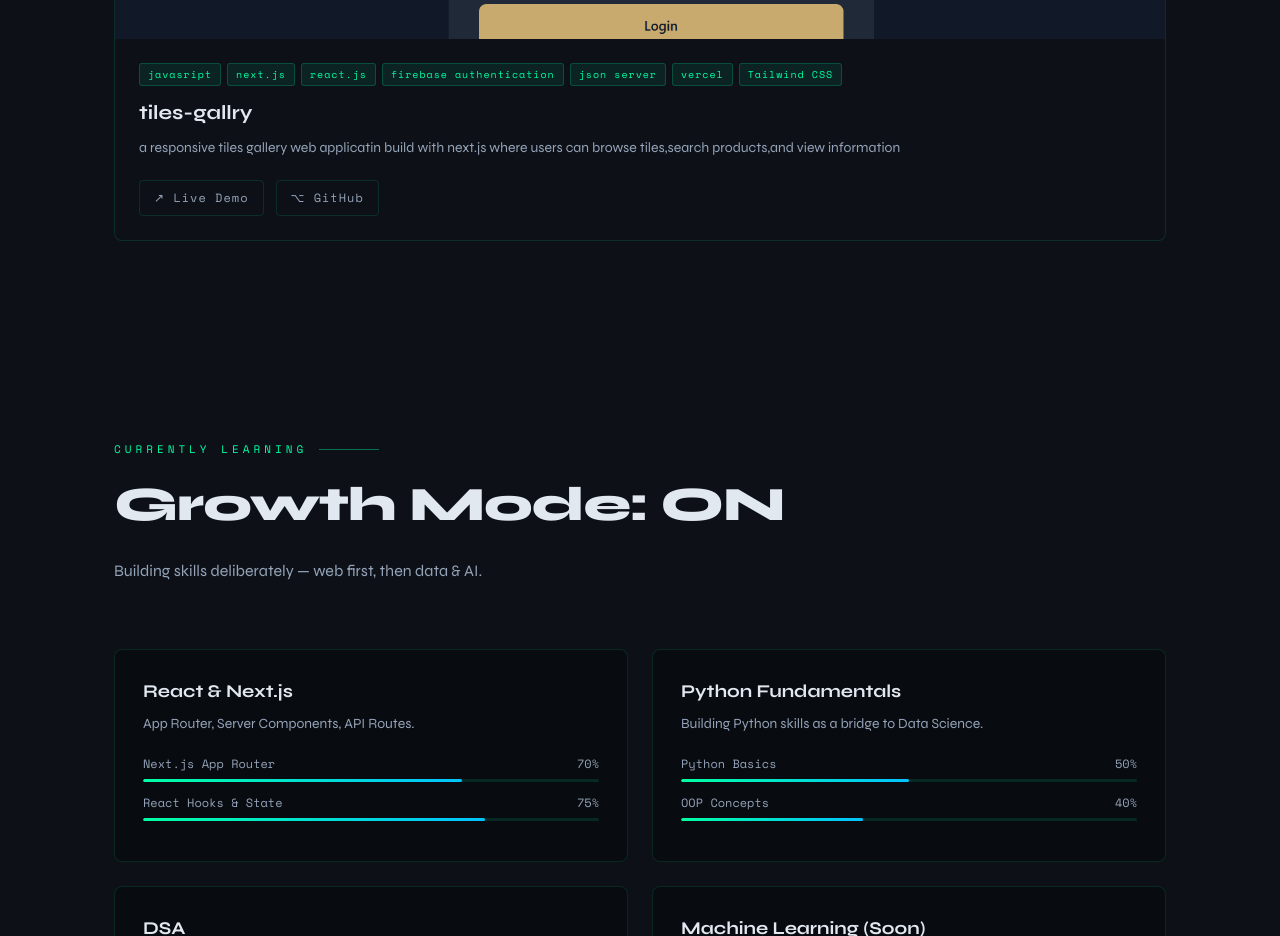
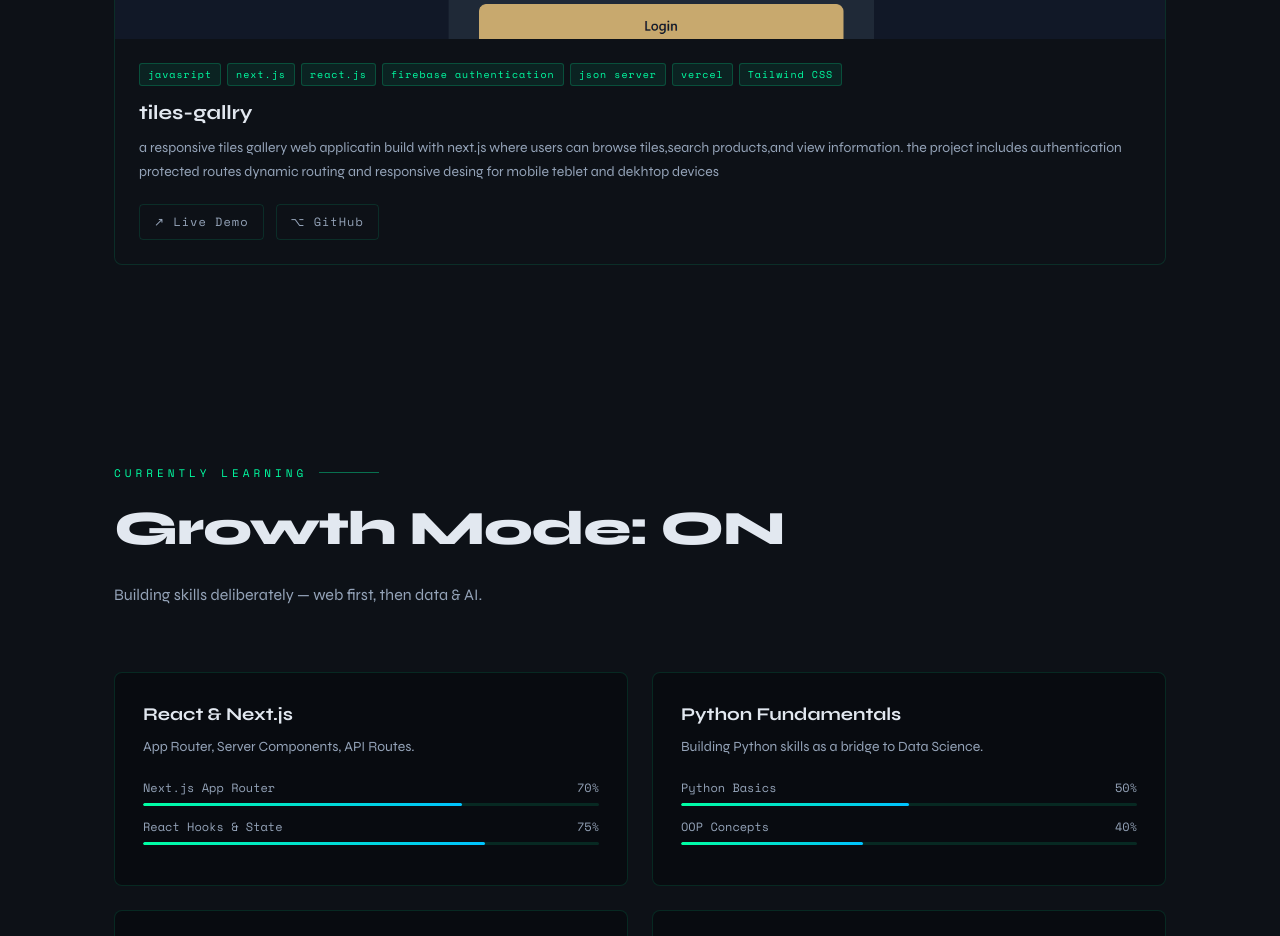
Before and after one commit to mouislambd/my-portfolio, a Next.js app: page / in a window 1280 px wide. Shown: the part 4660-5596 px from the top of the page. Built offline with nearby package versions, Linux system fonts and the light colour scheme.

Commit message:
added some information

```diff
--- a/app/portfolio.tsx
+++ b/app/portfolio.tsx
@@ -255,7 +255,7 @@ const PROJECTS = [
         image: "/p5.png", featured: true,
         tags: ["javasript", "next.js", "react.js", "firebase authentication", "json server", "vercel", "Tailwind CSS",],
         title: "tiles-gallry",
-        desc: "a responsive tiles gallery web applicatin build with next.js where users can browse tiles,search products,and view information",
+        desc: "a responsive tiles gallery web applicatin build with next.js where users can browse tiles,search products,and view information. the project includes authentication protected routes dynamic routing and responsive desing for mobile teblet and dekhtop devices",
         live: "https://tiles-v2.vercel.app",
         github: "https://github.com/mouislambd/tiles-gallery.git",
     },
```
Also changed, not shown: 1 other file (tests, documents, lock files or other folders).
